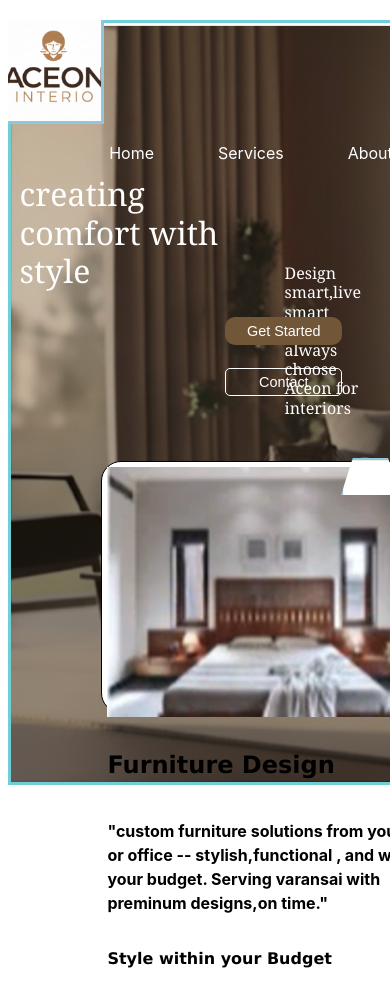
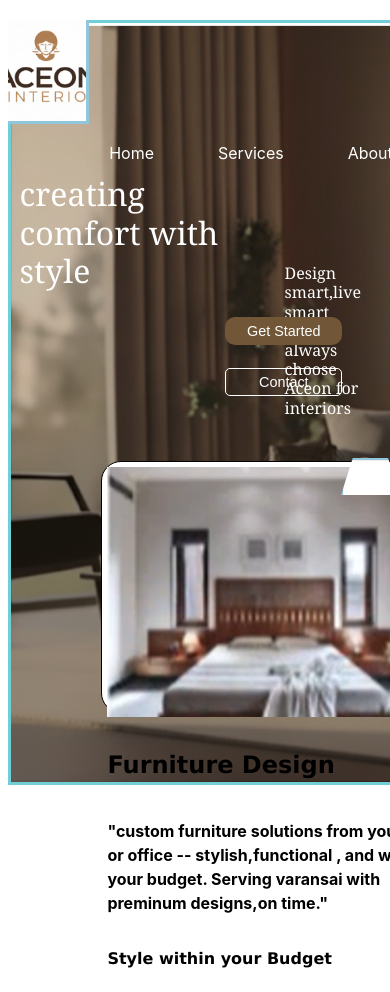
Before and after one commit to Prashanth32124/Interview_task, a React (Create React App) app: page / in a window 390 px wide. Shown: the top 992 px of the page. Built offline with nearby package versions, Linux system fonts and the light colour scheme.

Commit message:
Initial commit

```diff
--- a/src/CSS/task1.css
+++ b/src/CSS/task1.css
@@ -245,7 +245,7 @@ body{
         display: block;
     }
     .tag{
-        width:24%;
+        width:20%;
         height:12%;
         top:1.0%;
         left:-2%;
@@ -264,7 +264,7 @@ body{
         left:155%;
     }
     #rat{
-        width: 250px;
+        width: 230px;
         height: 60px;
         margin-top:5%;
         left:84%;
```
